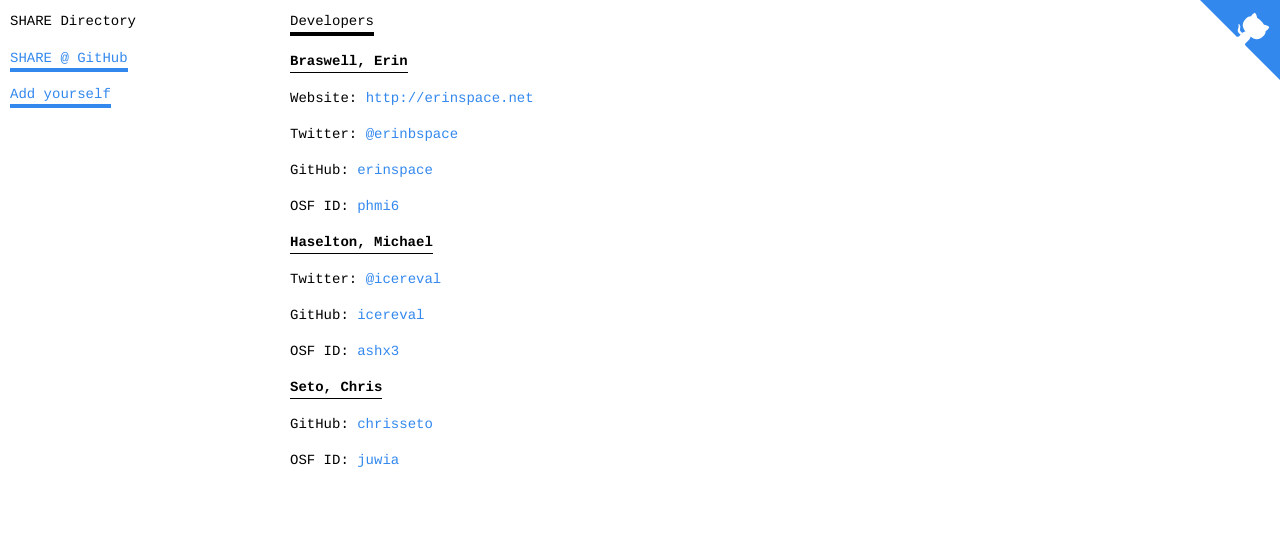
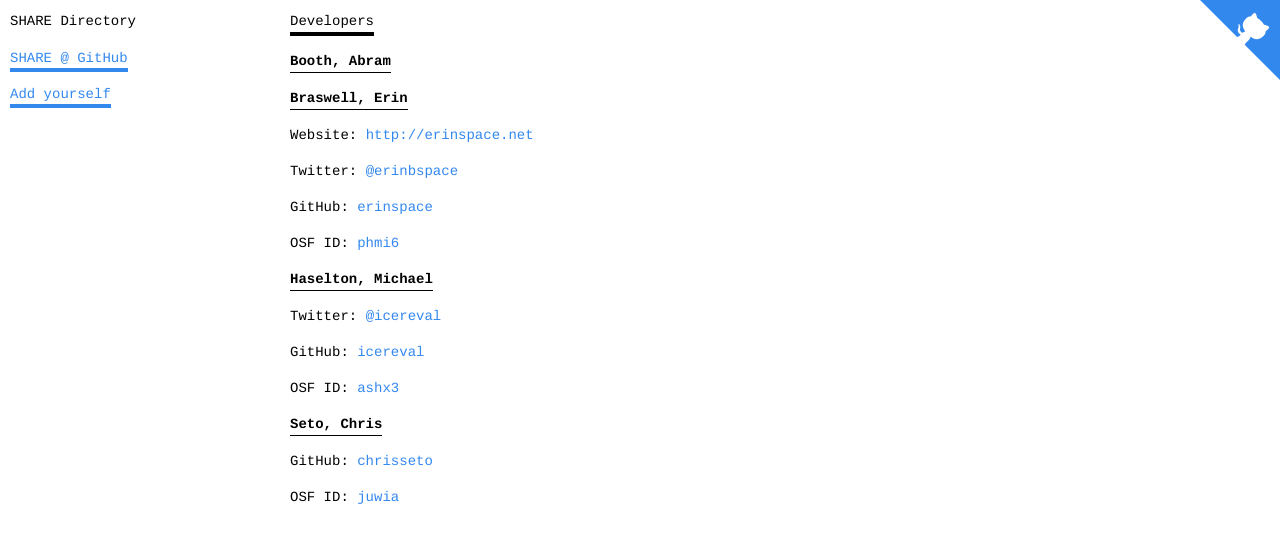
Before and after one commit to CenterForOpenScience/share-directory, a plain HTML site: page index.html in a window 1280 px wide. Drawn offline with Linux system fonts and the light colour scheme.

Commit message:
Build site

```diff
--- a/index.html
+++ b/index.html
@@ -124,6 +124,13 @@
           <section>
             <h2>Developers</h2>
 
+  <h3><strong>Booth, Abram</strong></h3>
+
+
+
+
+
+
   <h3><strong>Braswell, Erin</strong></h3>
     <p>Website: <a href="http://erinspace.net">http://erinspace.net</a></p>
 
```
